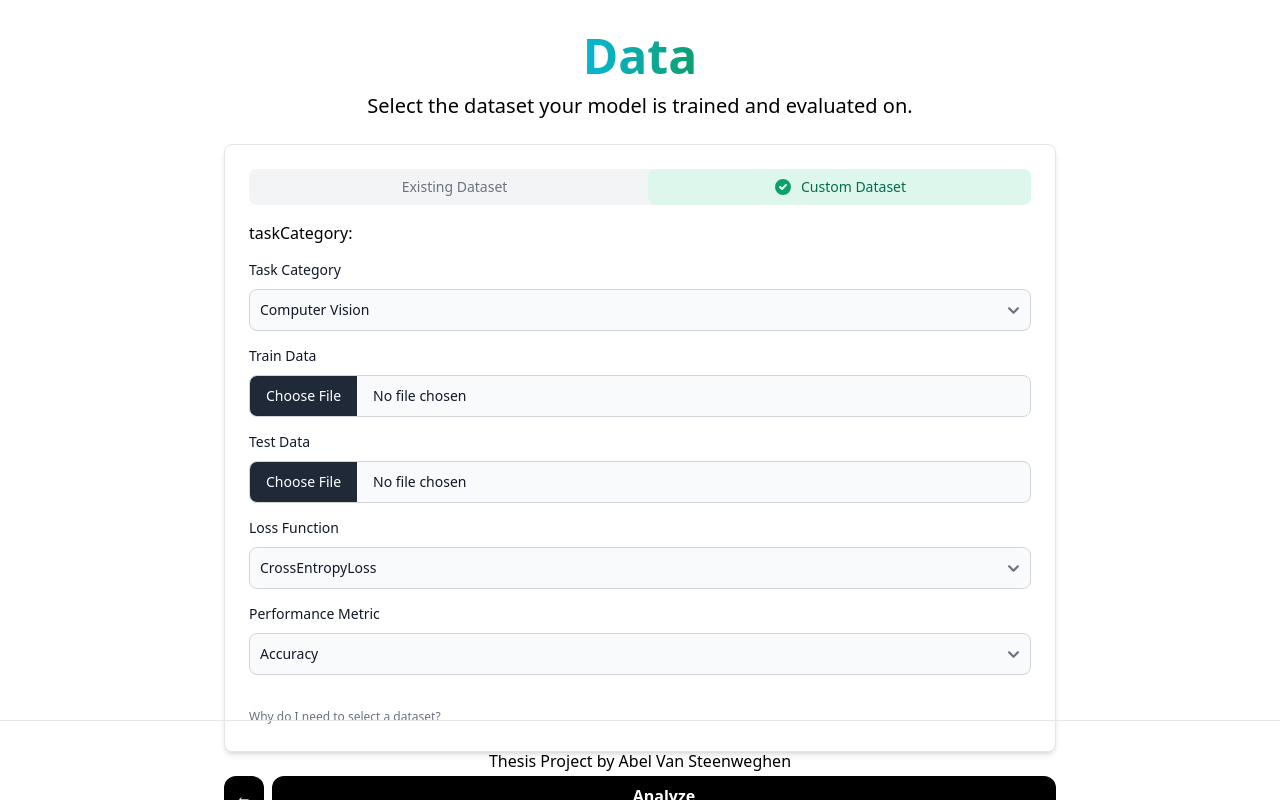
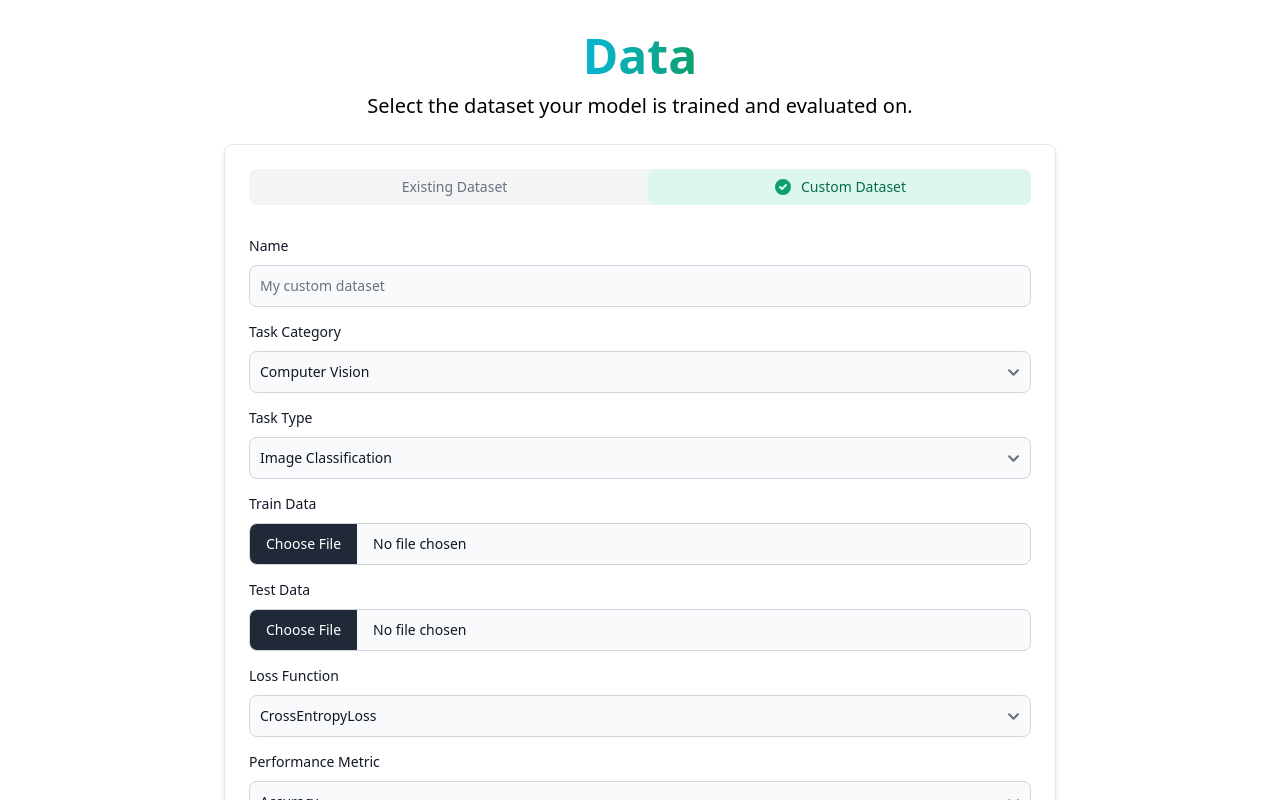
Before and after one commit to abel-vs/thesis-app, a Next.js app: page /data in a window 1280 px wide. Both pictures are taken after a click on the link "Custom Dataset". Shown: the top 800 px of the page. Built offline with nearby package versions, Linux system fonts and the light colour scheme.

Commit message:
Refactoring + additions to Custom Dataset Input

```diff
--- a/components/Footer.js
+++ b/components/Footer.js
@@ -3,8 +3,8 @@ function Footer() {
   //  Center the footer at the bottom of the page
 
   return (
-    <footer className="absolute bottom-0 flex h-20 w-full items-center justify-center border-t">
-      <a className="flex items-center justify-center gap-2">Thesis Project by Abel Van Steenweghen</a>
+    <footer className="h-20 border-t fixed bottom-0 w-full flex items-center justify-center">
+     Thesis Project by Abel Van Steenweghen
     </footer>
   );
 }
--- a/pages/_app.tsx
+++ b/pages/_app.tsx
@@ -10,7 +10,7 @@ import ErrorBoundary from '../components/ErrorBoundary';
 function MyApp({ Component, pageProps }: AppProps) {
   const [modelStateFile, setModelState] = useState(null);
   const [modelArchitectureFile, setModelArchitecture] = useState(null);
-  const [dataset, setDataset] = useState("");
+  const [dataset, setDataset] = useState('');
   const [compressionType, setCompressionType] = useState('Model Size');
   const [compressionTarget, setCompressionTarget] = useState(50);
   const [performanceTarget, setPerformanceTarget] = useState(95);
@@ -44,20 +44,17 @@ function MyApp({ Component, pageProps }: AppProps) {
         setCompressedFile,
       }}
     >
-      <div className="flex min-h-screen flex-col items-center justify-center">
       <Head>
         <title>Thesis</title>
         <link rel="icon" href="/favicon.ico" />
       </Head>
       <CssVarsProvider>
         {/* <ErrorBoundary> */}
-          <main className="max-w-4xl sm:w-full text-center flex flex-col p-8">
+          <main className="mx-auto flex flex-col items-center justify-center max-w-4xl sm:w-full text-center min-h-screen p-8">
             <Component {...pageProps} />
           </main>
-          <Footer />
         {/* </ErrorBoundary> */}
       </CssVarsProvider>
-      </div>
     </AppContext.Provider>
   );
 }
--- a/pages/data.tsx
+++ b/pages/data.tsx
@@ -1,4 +1,4 @@
-import { Alert, Card, FileInput, Label, Radio, Select, Tabs } from 'flowbite-react';
+import { Alert, Card, FileInput, Label, Radio, Select, Tabs, TextInput } from 'flowbite-react';
 import { NextPage } from 'next';
 import Link from 'next/link';
 import { useContext, useState } from 'react';
@@ -53,7 +53,7 @@ const DataPage: NextPage = () => {
   const [loading, setLoading] = useState(false);
   const [errorMessage, setErrorMessage] = useState(null);
 
-  const [taskCategory, setTaskCategory] = useState(null);
+  const [taskCategory, setTaskCategory] = useState('Computer Vision');
   const [taskType, setTaskType] = useState(null);
   const [lossFunction, setLossFunction] = useState(null);
   const [metric, setMetric] = useState(null);
@@ -85,7 +85,12 @@ const DataPage: NextPage = () => {
               ExistingData(context)
             ) : (
               <div id="customForm">
-                taskCategory: {taskCategory}
+                <div id="nameInput" className='my-3'>
+                  <div className="mb-2 block">
+                    <Label htmlFor="name" value="Name" />
+                  </div>
+                  <TextInput id="name" placeholder="My custom dataset" required={true} />
+                </div>
                 <div id="taskCategorySelect" className="my-3">
                   <div className="mb-2 block">
                     <Label htmlFor="taskCategory" value="Task Category" />
@@ -94,25 +99,28 @@ const DataPage: NextPage = () => {
                     id="taskCategory"
                     required={true}
                     value={taskCategory}
-                    onChange={(option) => console.log(option)}
+                    onChange={(event) => {
+                      console.log('Category Select changed:', event.target.value);
+                      setTaskCategory(event.target.value);
+                    }}
                   >
                     {TASK_CATEGORIES.map((category) => (
                       <option>{category}</option>
                     ))}
                   </Select>
                 </div>
-                {/* {taskCategory !== null && (
+                {taskCategory !== null && (
                   <div id="taskTypeSelect" className="my-3">
                     <div className="mb-2 block">
                       <Label htmlFor="taskType" value="Task Type" />
                     </div>
                     <Select id="taskType" required={true}>
-                      {TASK_TYPES[taskCategory].map(([key, value]) => (
-                        <option>{value.name}</option>
+                      {TASK_TYPES[taskCategory].map((key, value) => (
+                        <option>{key}</option>
                       ))}
                     </Select>
                   </div>
-                )} */}
+                )}
                 <div id="trainData" className="my-3">
                   <div className="mb-2 block">
                     <Label htmlFor="trainData" value="Train Data" />
--- a/pages/index.tsx
+++ b/pages/index.tsx
@@ -2,9 +2,11 @@ import type { NextPage } from 'next';
 import Button from '../components/Button';
 import Link from 'next/link';
 import GradientText from '../components/GradientText';
+import Footer from '../components/Footer';
 
 const Home: NextPage = () => {
   return (
+    <>
     <div className='flex flex-col items-center justify-center'>
       <h1 className="text-6xl font-bold">
         Tool <GradientText text="X" />
@@ -14,6 +16,8 @@ const Home: NextPage = () => {
         <Button text="Start" />
       </Link>
     </div>
+    <Footer/>
+    </>
   );
 };
 
```
Lines whose indentation alone changed are shown as unchanged.
